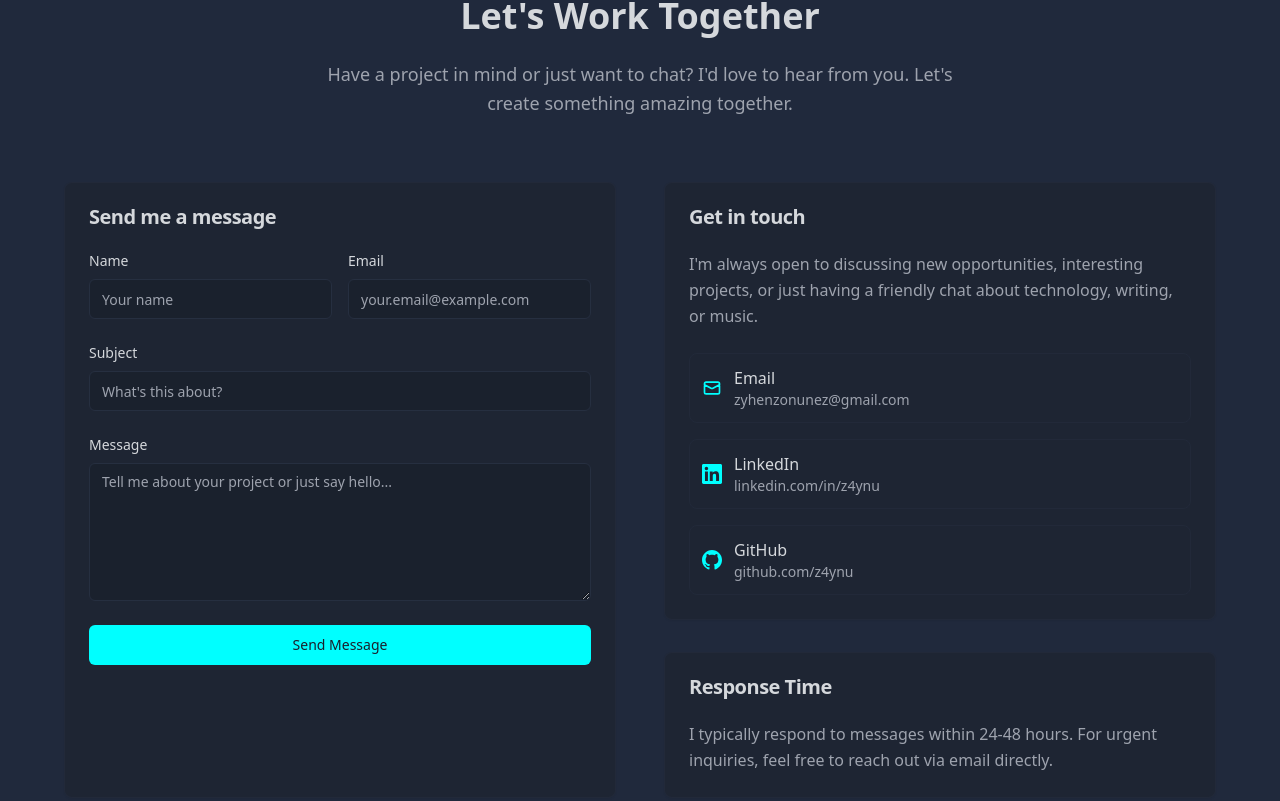
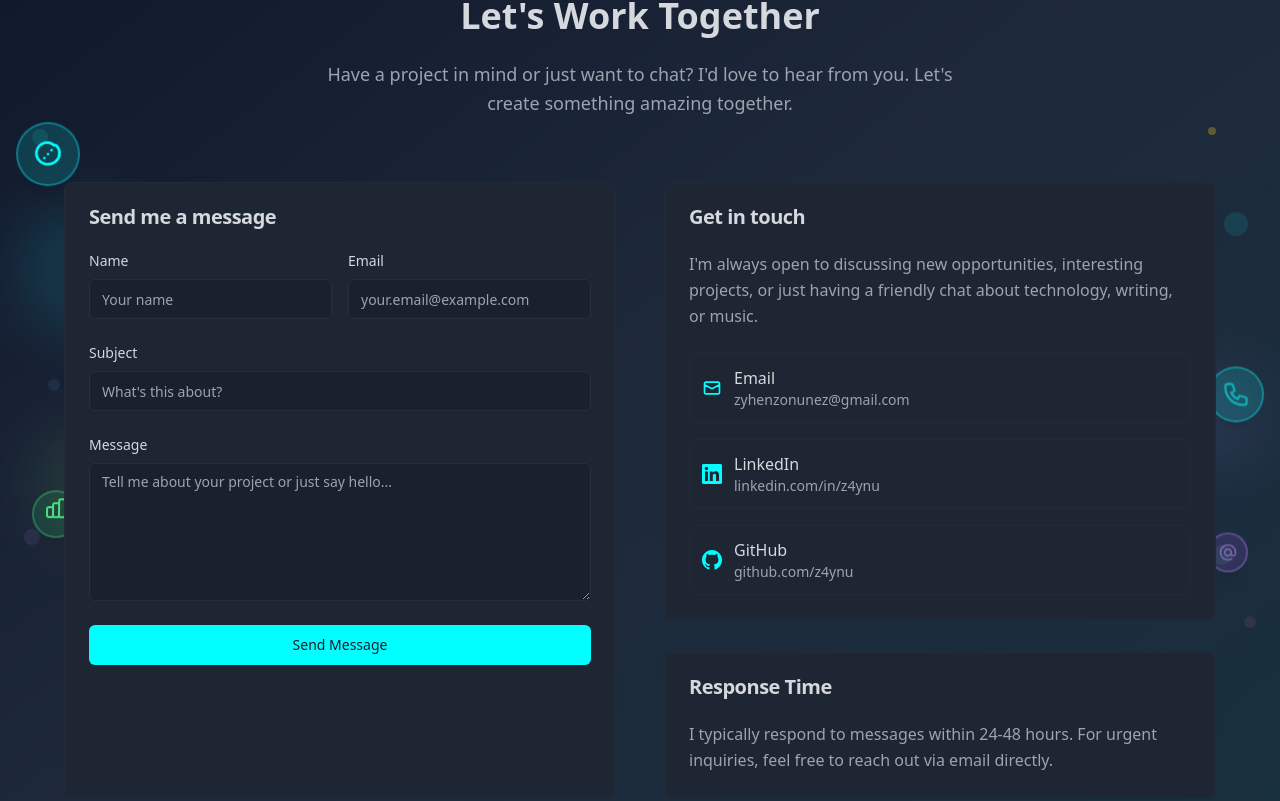
Before and after one commit to z4ynu/z4ynu-online-portfolio, a React (Vite) app: page / in a window 1280 px wide. Shown: the part 6059-6860 px from the top of the page. Built offline with nearby package versions, Linux system fonts and the light colour scheme.

Commit message:
changed background for contact to be the same as hero section

```diff
--- a/src/components/Contact.jsx
+++ b/src/components/Contact.jsx
@@ -73,8 +73,54 @@ const Contact = () => {
   ]
 
   return (
-    <section id="contact" className="py-20 px-6 md:px-8 bg-contact">
-      <div className="max-w-6xl mx-auto">
+    <section id="contact" className="py-20 px-6 md:px-8 bg-gradient-to-br from-slate-900 via-slate-800 to-cyan-500/10 relative overflow-hidden">
+      {/* Background decorative elements */}
+      <div className="absolute inset-0 pointer-events-none">
+        {/* Floating circles */}
+        <div className="absolute top-1/4 left-8 w-4 h-4 bg-primary/20 rounded-full animate-pulse"></div>
+        <div className="absolute top-1/3 right-8 w-6 h-6 bg-accent/20 rounded-full animate-pulse delay-1000"></div>
+        <div className="absolute top-1/2 left-12 w-3 h-3 bg-blue-400/20 rounded-full animate-pulse delay-2000"></div>
+        <div className="absolute top-2/3 right-12 w-5 h-5 bg-green-400/20 rounded-full animate-pulse delay-500"></div>
+        <div className="absolute bottom-1/3 left-6 w-4 h-4 bg-purple-400/20 rounded-full animate-pulse delay-1500"></div>
+        <div className="absolute bottom-1/4 right-6 w-3 h-3 bg-pink-400/20 rounded-full animate-pulse delay-3000"></div>
+
+        {/* Gradient orbs */}
+        <div className="absolute top-1/3 left-4 w-32 h-32 bg-gradient-to-r from-primary/10 to-accent/10 rounded-full blur-xl animate-float"></div>
+        <div className="absolute top-1/2 right-4 w-24 h-24 bg-gradient-to-r from-blue-400/10 to-purple-400/10 rounded-full blur-xl animate-float-delayed"></div>
+        <div className="absolute bottom-1/3 left-8 w-28 h-28 bg-gradient-to-r from-green-400/10 to-yellow-400/10 rounded-full blur-xl animate-float"></div>
+
+        {/* Contact-themed decorative elements */}
+        <div className="absolute top-1/4 right-16 w-2 h-2 bg-yellow-400/30 rounded-full animate-bounce"></div>
+        <div className="absolute top-2/3 left-16 w-3 h-3 bg-pink-400/30 rounded-full animate-bounce delay-1000"></div>
+        <div className="absolute bottom-1/3 right-20 w-2 h-2 bg-orange-400/30 rounded-full animate-bounce delay-2000"></div>
+
+        {/* Contact-themed floating elements */}
+        <div className="absolute top-1/4 left-4 w-16 h-16 rounded-full bg-primary/15 border-2 border-primary/30 flex items-center justify-center shadow-xl animate-float hover:scale-110 transition-transform duration-300">
+          <svg className="w-8 h-8 text-primary animate-spin-slow" fill="none" stroke="currentColor" viewBox="0 0 24 24">
+            <path strokeLinecap="round" strokeLinejoin="round" strokeWidth={2} d="M8 12h.01M12 12h.01M16 12h.01M21 12c0 4.418-3.582 8-8 8a9 9 0 01-9-9c0-4.418 3.582-8 8-8 4.418 0 8 3.592 8 8z" />
+          </svg>
+        </div>
+
+        <div className="absolute top-1/2 right-4 w-14 h-14 rounded-full bg-accent/15 border-2 border-accent/30 flex items-center justify-center shadow-xl animate-float-delayed hover:scale-110 transition-transform duration-300">
+          <svg className="w-7 h-7 text-accent animate-pulse" fill="none" stroke="currentColor" viewBox="0 0 24 24">
+            <path strokeLinecap="round" strokeLinejoin="round" strokeWidth={2} d="M3 5a2 2 0 012-2h3.28a1 1 0 01.948.684l1.498 4.493a1 1 0 01-.502 1.21l-2.257 1.13a11.042 11.042 0 005.516 5.516l1.13-2.257a1 1 0 011.21-.502l4.493 1.498a1 1 0 01.684.949V19a2 2 0 01-2 2h-1C9.716 21 3 14.284 3 6V5z" />
+          </svg>
+        </div>
+
+        <div className="absolute bottom-1/3 left-8 w-12 h-12 rounded-full bg-green-500/15 border-2 border-green-400/30 flex items-center justify-center shadow-xl animate-float hover:scale-110 transition-transform duration-300">
+          <svg className="w-6 h-6 text-green-400 animate-bounce" fill="none" stroke="currentColor" viewBox="0 0 24 24">
+            <path strokeLinecap="round" strokeLinejoin="round" strokeWidth={2} d="M9 19v-6a2 2 0 00-2-2H5a2 2 0 00-2 2v6a2 2 0 002 2h2a2 2 0 002-2zm0 0V9a2 2 0 012-2h2a2 2 0 012 2v10m-6 0a2 2 0 002 2h2a2 2 0 002-2m0 0V5a2 2 0 012-2h2a2 2 0 012 2v14a2 2 0 01-2 2h-2a2 2 0 01-2-2z" />
+          </svg>
+        </div>
+
+        <div className="absolute top-2/3 right-8 w-10 h-10 rounded-full bg-purple-500/15 border-2 border-purple-400/30 flex items-center justify-center shadow-xl animate-float-delayed hover:scale-110 transition-transform duration-300">
+          <svg className="w-5 h-5 text-purple-400 animate-pulse" fill="none" stroke="currentColor" viewBox="0 0 24 24">
+            <path strokeLinecap="round" strokeLinejoin="round" strokeWidth={2} d="M16 12a4 4 0 10-8 0 4 4 0 008 0zm0 0v1.5a2.5 2.5 0 005 0V12a9 9 0 10-9 9m4.5-1.206a8.959 8.959 0 01-4.5 1.207" />
+          </svg>
+        </div>
+      </div>
+
+      <div className="max-w-6xl mx-auto relative z-10">
         <div className="text-center mb-16">
           <div className="text-sm text-muted-foreground uppercase tracking-wider mb-4">Contact</div>
           <h2 className="text-3xl md:text-4xl font-bold mb-6 text-balance">Let's Work Together</h2>
```
